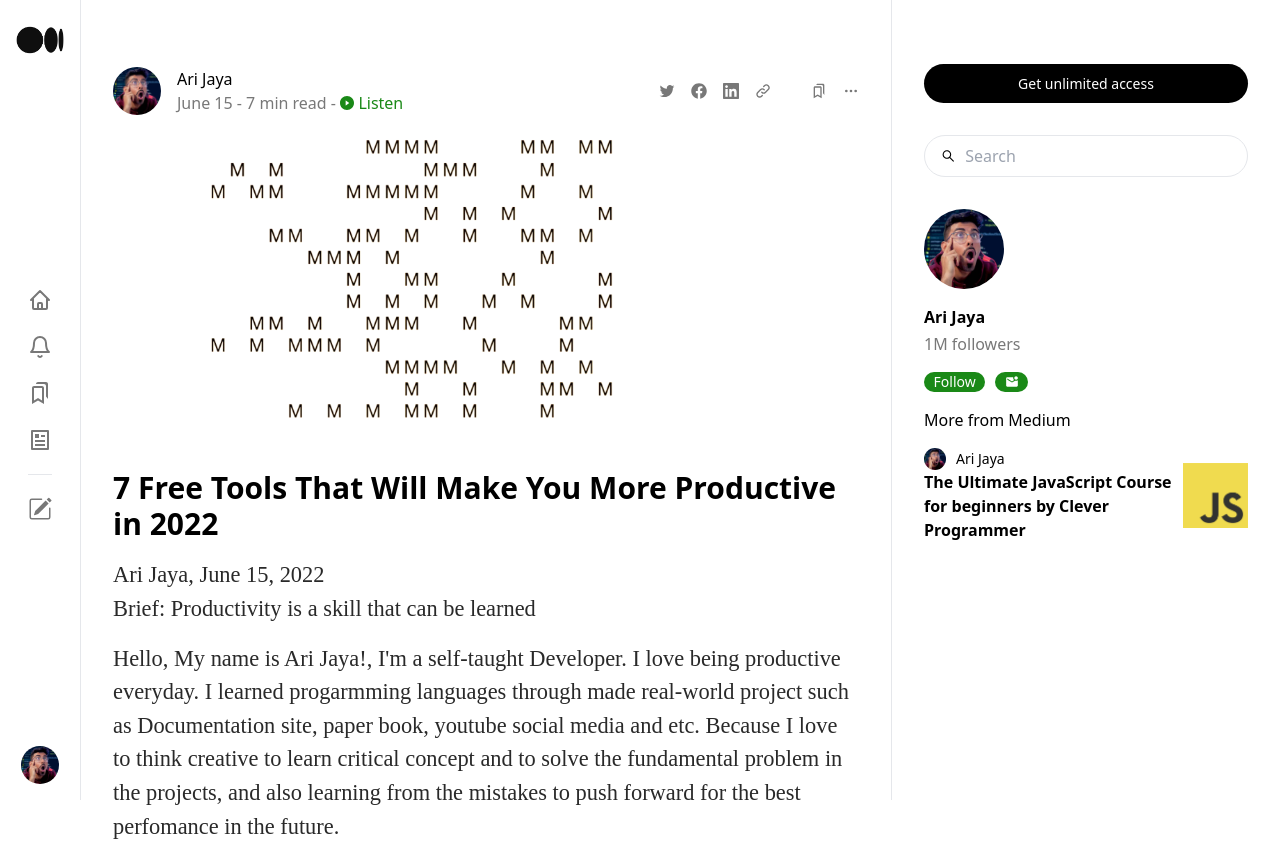
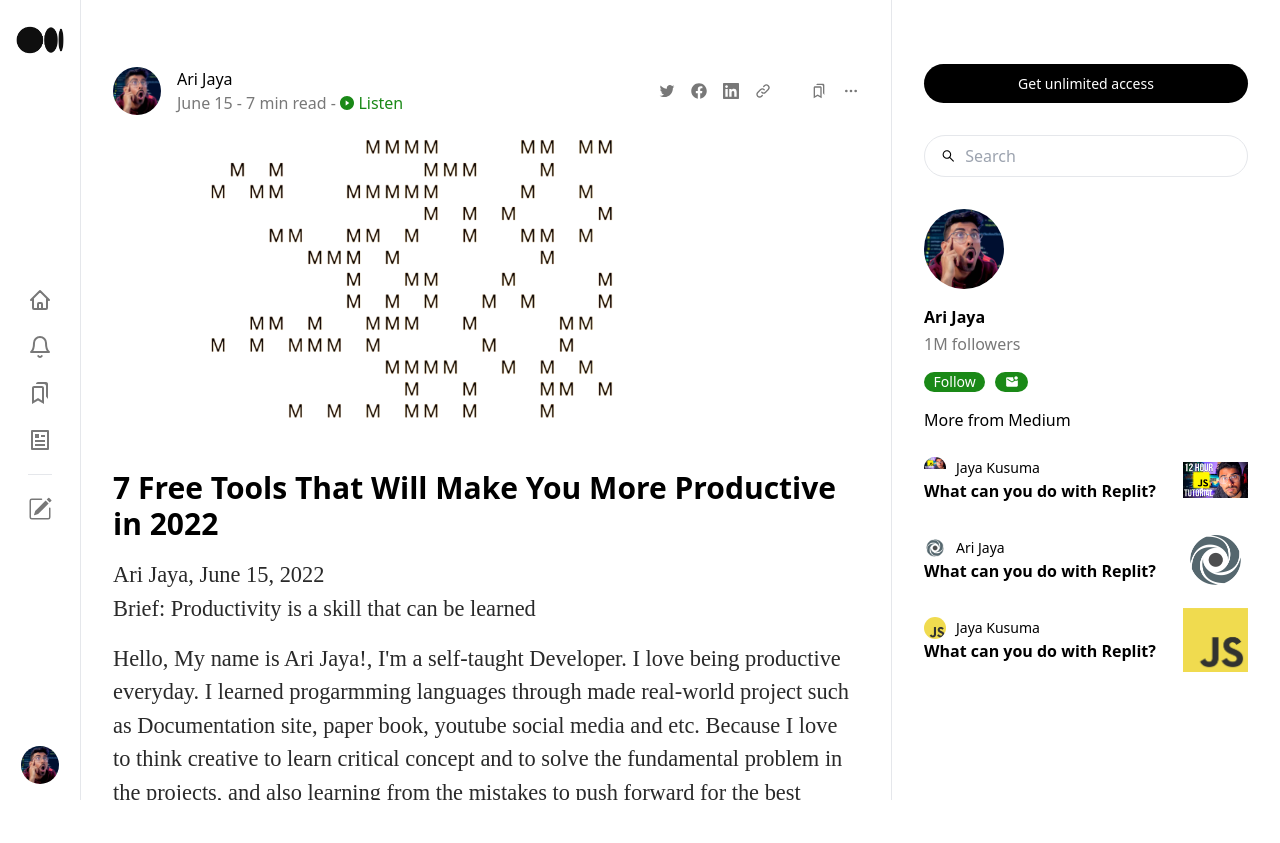
Before and after one commit to AriJaya07/Medium-clone, a Next.js app: page /post/123 in a window 1280 px wide. After the commit the page ends 800 px from the top, so only its background shows below. Built offline with nearby package versions, Linux system fonts and the light colour scheme.

Commit message:
dynamic recomendations

```diff
--- a/components/ArticleMain.js
+++ b/components/ArticleMain.js
@@ -11,7 +11,7 @@
 
 const styles = {
     wrapper: `flex items-center justify-center flex-[3] border-l border-r bg-white text-black`,
-    content: `h-screen w-full p-[2rem]`,
+    content: `h-screen overflow-scroll w-full p-[2rem]`,
     postHeaderContainer: `flex justify-between items-center mt-[2.2rem] mb-[1.2rem]`,
     authorContainer: `flex gap-[1rem]`,
     authorProfileImageContainer: `h-[3rem] w-[3rem] grid center rounded-full overflow-hidden`,
--- a/components/Recommendations.js
+++ b/components/Recommendations.js
@@ -2,7 +2,7 @@
 import { AiOutlineSearch } from 'react-icons/ai'
 import { MdMarkEmailUnread } from 'react-icons/md'
 import ReplitLogo from '../static/replit.png'
-import TutoralImg from '../static/tutorial.jpg'
+import TutorialImg from '../static/tutorial.jpg'
 import CPLogo from '../static/cp.png'
 import Qazi from '../static/qazi.jpg'
 import JSLogo from '../static/jsLogo.png'
@@ -61,24 +61,27 @@
                 <div className={styles.recommendationContainer}>
                     <div className={styles.title}>More from Medium</div>
                     <div className={styles.articlesContainer}>
+
+                        {recommendedPosts.map(post => (
                         <div className={styles.articleContentWrapper}>
                             <div className={styles.articleContent}>
 
                                 <div className={styles.recommendationAuthorContainer}>
                                     <div className={styles.recommendationAuthorProfileImageContainer}>
-                                        <Image src={Qazi} height={100} width={100} />
+                                        <Image src={post.image} height={100} width={100} />
                                     </div>
-                                    <div className={styles.recommendationAuthorName}>Ari Jaya</div>
+                                    <div className={styles.recommendationAuthorName}>{post.author.name}</div>
                                 </div>
-                                <div className={styles.recommendationTitle}>The Ultimate JavaScript Course for beginners by Clever Programmer</div>
+                                <div className={styles.recommendationTitle}>{post.title}</div>
                             </div>
 
                             <div className={styles.recommendationThumbnailContainer}>
                                 <Image
                                 className={styles.recommendationThumbnail}
-                                src={JSLogo} height={100} width={100} />
+                                src={post.image} height={100} width={100} />
                             </div>
                         </div>
+                    ))}
                     </div>
                 </div>
             </div>
@@ -87,3 +90,30 @@
 }
 
 export default Recommendations
+
+const recommendedPosts = [
+    {
+        title: 'What can you do with Replit?',
+        image: TutorialImg,
+        author: {
+            name: 'Jaya Kusuma',
+            image: CPLogo
+        }
+    },
+    {
+        title: 'What can you do with Replit?',
+        image: ReplitLogo,
+        author: {
+            name: 'Ari Jaya',
+            image: CPLogo
+        }
+    },
+    {
+        title: 'What can you do with Replit?',
+        image: JSLogo,
+        author: {
+            name: 'Jaya Kusuma',
+            image: CPLogo
+        }
+    },
+]
```
